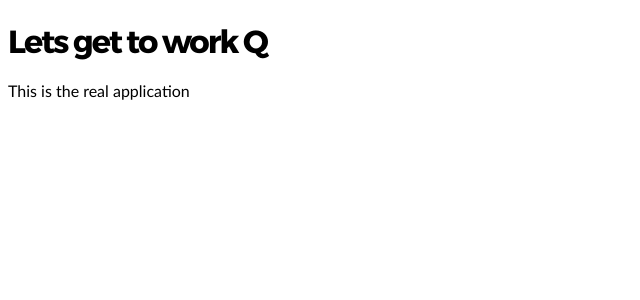
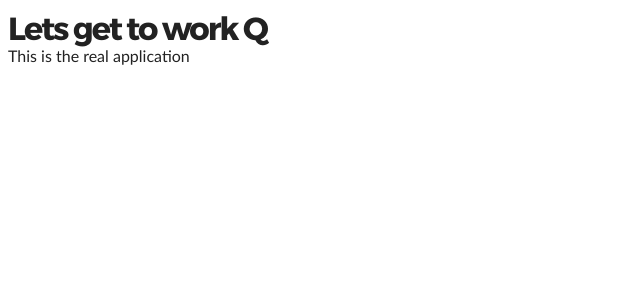
Before and after one commit to peterihimire/benkih-homes-react, a React (Create React App) app: page / in a window 1280 px wide. Shown: the top 300 px of the page, without its empty margins (0-640 px from the left). Built offline with nearby package versions, Linux system fonts and the light colour scheme.

Commit message:
More configuration

```diff
--- a/src/index.css
+++ b/src/index.css
@@ -42,6 +42,7 @@
   font-weight: normal;
 }
 :root {
+  font-size: 62.5%;
   --primary-color: #ff5c00;
   --vasiti-black: #25201d;
   --main-grey: #e5e5e5;
@@ -65,7 +66,7 @@
 }
 
 ::-webkit-scrollbar {
-  width: 8px;
+  width: 7px;
 }
 ::-webkit-scrollbar-track {
   box-shadow: inset 0 0 5px grey;
@@ -81,13 +82,13 @@
 
 body {
   font-family: var(--font);
-  background: var(--mainWhite);
+  background: var(--main-white);
   overflow-x: hidden;
-  color: var(--mainBlack);
-  height: auto;
-  min-height: 100vh;
+  color: var(--main-black);
+  /* height: auto; */
+  /* min-height: 100vh; */
   width: 100%;
-  /* font-size: 1.6rem; */
+  font-size: 1.6rem;
 }
 
 h1,
@@ -96,6 +97,23 @@ h3,
 h4 {
   font-family: var(--sec-font-bold);
   letter-spacing: -2px;
+}
+
+h1 {
+  display: block;
+  font-size: 2em;
+  margin-block-start: 0em;
+  margin-block-end: 0em;
+  margin-inline-start: 0px;
+  margin-inline-end: 0px;
+  font-weight: bold;
+}
+p {
+  display: block;
+  margin-block-start: 0em;
+  margin-block-end: 0em;
+  margin-inline-start: 0px;
+  margin-inline-end: 0px;
 }
 
 .pad0 {
```
